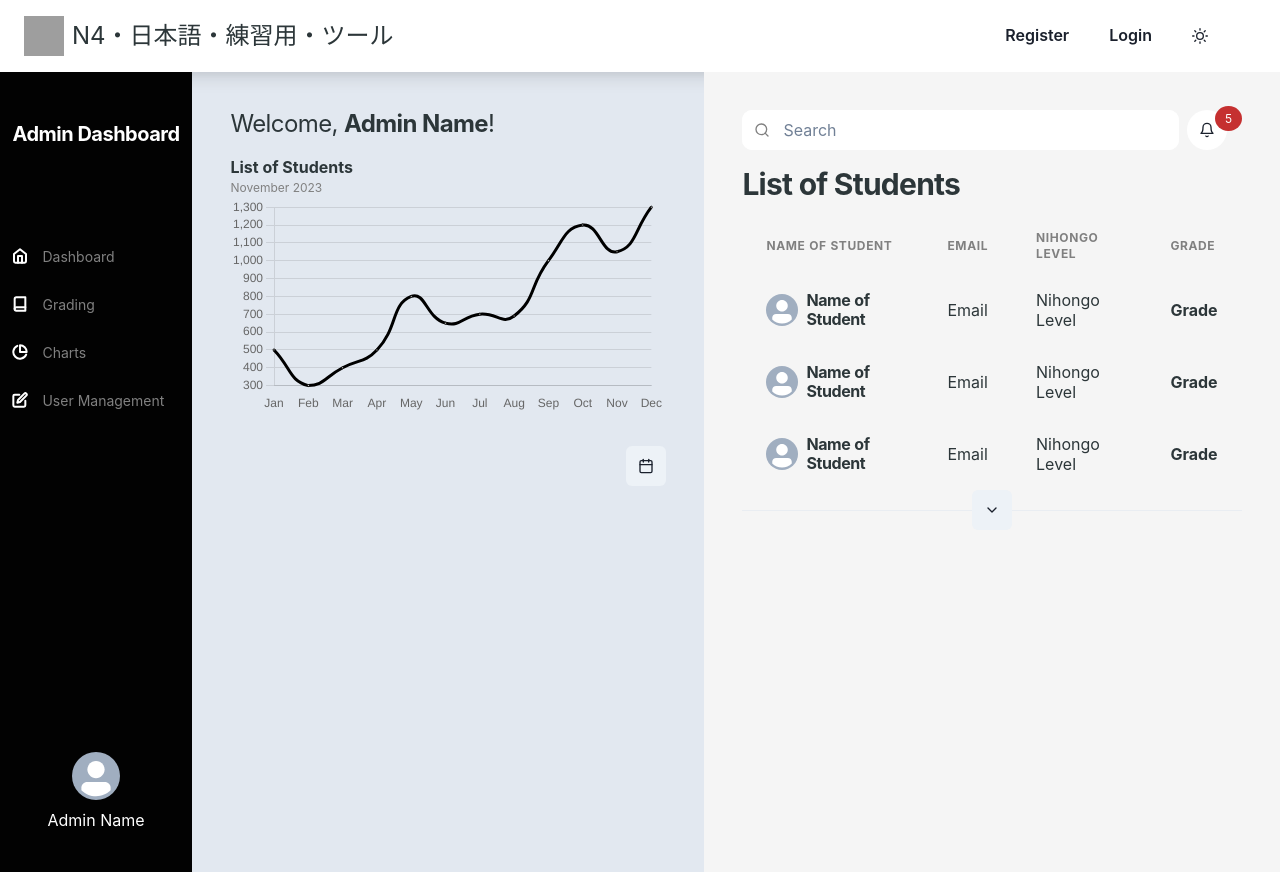
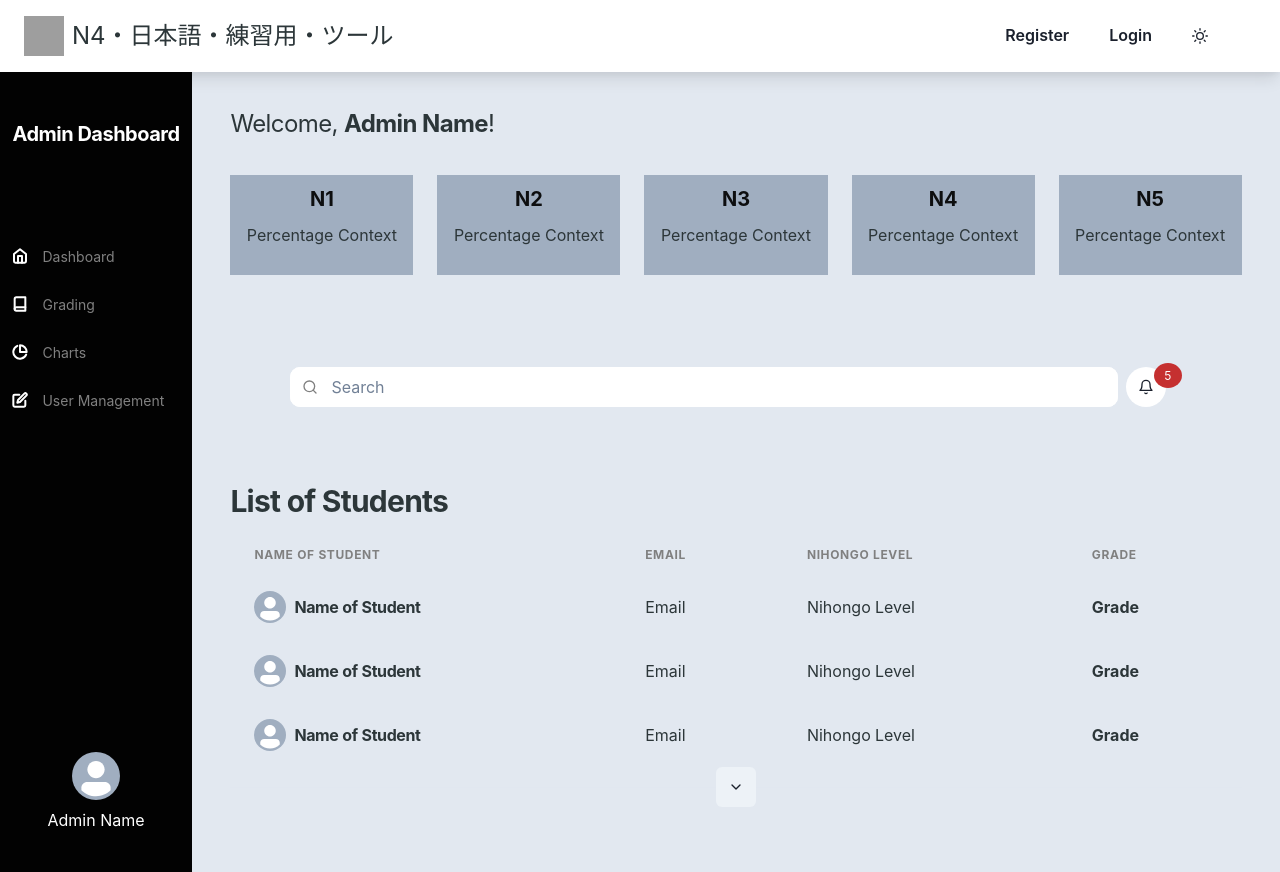
Before and after one commit to hernanjay/nihongo-app, a React (Vite) app: page /admin in a window 1280 px wide. Built offline with nearby package versions, Linux system fonts and the light colour scheme; grey boxes are pictures that could not be loaded.

Commit message:
Changes in Admindashboard

```diff
--- a/src/UI/Pages/admin/AdminChart.jsx
+++ b/src/UI/Pages/admin/AdminChart.jsx
@@ -45,6 +45,7 @@ import {
 } from "react-icons/fi";
 // import { color } from "framer-motion";
 import Chart from "../../Components/chartComponent/Chart";
+// import BarChart from "../../Components/chartComponent/BarChart";
 
 export default function AdminChart() {
   // const [display, changeDisplay] = useState("hide");
@@ -171,6 +172,9 @@ export default function AdminChart() {
         <Container bgColor="blackAlpha.100" p={5} mt="10%" marginStart={0}>
           <Chart/>
         </Container>
+        {/* <Container>
+          <BarChart/>
+        </Container> */}
         {/* <Flex p={5} mt={10} flexDir="column" overflow="auto">
         <Chart />
         </Flex> */}
--- a/src/UI/Pages/admin/Admindashboard.jsx
+++ b/src/UI/Pages/admin/Admindashboard.jsx
@@ -18,7 +18,8 @@ import {
   Td,
   Divider,
   // Link,
-  // Box,
+  Box,
+  Grid,
   // Button,
   Input,
   InputGroup,
@@ -36,11 +37,25 @@ import {
   FiSearch,
   FiBell,
 } from "react-icons/fi";
-import Chart from "../../Components/chartComponent/Chart.jsx";
+// import Chart from "../../Components/chartComponent/Chart.jsx";
 // import { color } from "framer-motion";
 
 export default function Admindashboard() {
   const [display, changeDisplay] = useState("hide");
+  const boxStyle = {
+    w: "100%",
+    h: "100",
+    bgColor: "gray.400",
+  }
+  const headStyle = {
+    color: "blackAlpha.900",
+    textAlign: "center",
+    pt: 3,
+  }
+  const textStyle = {
+    pt: 3,
+    textAlign: "center"
+  }
   return (
     <Flex
       h={[null, null, "100vh"]}
@@ -133,7 +148,7 @@ export default function Admindashboard() {
         </Flex>
       </Flex>
       {/* Column 2 */}
-      <Flex w="40%" p="3%" flexDir="column" overflow="auto" minH="100vh">
+      <Flex w="85%" p="3%" flexDir="column" overflow="auto" minH="100vh">
         {" "}
         <Heading
           fontWeight="normal"
@@ -147,13 +162,20 @@ export default function Admindashboard() {
           </Flex>
           !
         </Heading>{" "}
-        <Text fontWeight="bold" fontSize="1xl">
+        {/* <Text fontWeight="bold" fontSize="1xl">
           List of Students
         </Text>
         <Text color="gray" fontSize="xs">
           November 2023
-        </Text>{" "}
-        <Chart />
+        </Text>{" "} */}
+        {/* <Chart /> */}
+        <Grid templateColumns="repeat(5, 1fr)" gap={6} pt="2%" wrap="wrap">
+        <Box sx={boxStyle}><Heading sx={headStyle} size="md">N1</Heading><Text sx={textStyle}>Percentage Context</Text></Box>
+        <Box sx={boxStyle}><Heading sx={headStyle} size="md">N2</Heading><Text sx={textStyle}>Percentage Context</Text></Box>
+        <Box sx={boxStyle}><Heading sx={headStyle} size="md">N3</Heading><Text sx={textStyle}>Percentage Context</Text></Box>
+        <Box sx={boxStyle}><Heading sx={headStyle} size="md">N4</Heading><Text sx={textStyle}>Percentage Context</Text></Box>
+        <Box sx={boxStyle}><Heading sx={headStyle} size="md">N5</Heading><Text sx={textStyle}>Percentage Context</Text></Box>
+        </Grid>
         <Flex justifyContent="space-between" mt={8}>
           <Flex align="flex-end">
             {/* <Heading as="h2" size="lg" letterSpacing="tight">
@@ -163,13 +185,10 @@ export default function Admindashboard() {
               November 2023
             </Text> */}
           </Flex>
-          <IconButton icon={<FiCalendar />} />
+          {/* <IconButton icon={<FiCalendar />} /> */}
           {/* CONTENT HERE */}
         </Flex>
-      </Flex>
-      {/* Column 3 */}
-      <Flex w="45%" bgColor="#f5f5f5" p="3%" flexDir="column" overflow="auto">
-        <Flex alignContent="center">
+        <Flex alignContent="center" p={5} m={10}>
           <InputGroup
             bgColor="#fff"
             mb={4}
@@ -371,6 +390,10 @@ export default function Admindashboard() {
           </Flex>
         </Flex>
       </Flex>
+      {/* Column 3 */}
+      {/* <Flex w="45%" bgColor="#f5f5f5" p="3%" flexDir="column" overflow="auto">
+
+      </Flex> */}
     </Flex>
   );
 }
--- a/src/UI/Pages/styles/globals.css
+++ b/src/UI/Pages/styles/globals.css
@@ -16,9 +16,9 @@ a {
 }
 
 /* hide scrollbar for chrome, safari and opera */
-/* *::-webkit-scrollbar {
+*::-webkit-scrollbar {
   display: none;
-} */
+}
 
 .active {
     color: #fff;
```
Also changed, not shown: src/UI/Components/chartComponent/BarChart.jsx (added, +46 -0 lines).
